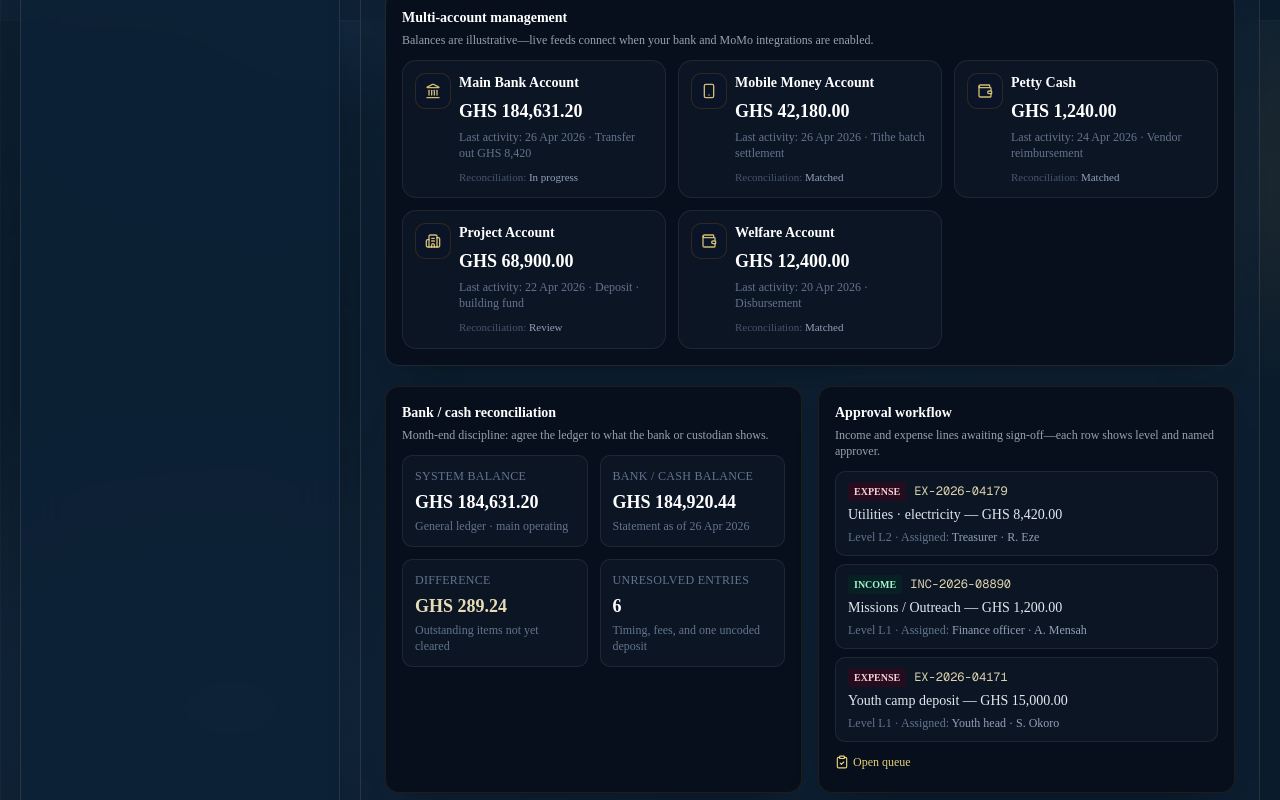
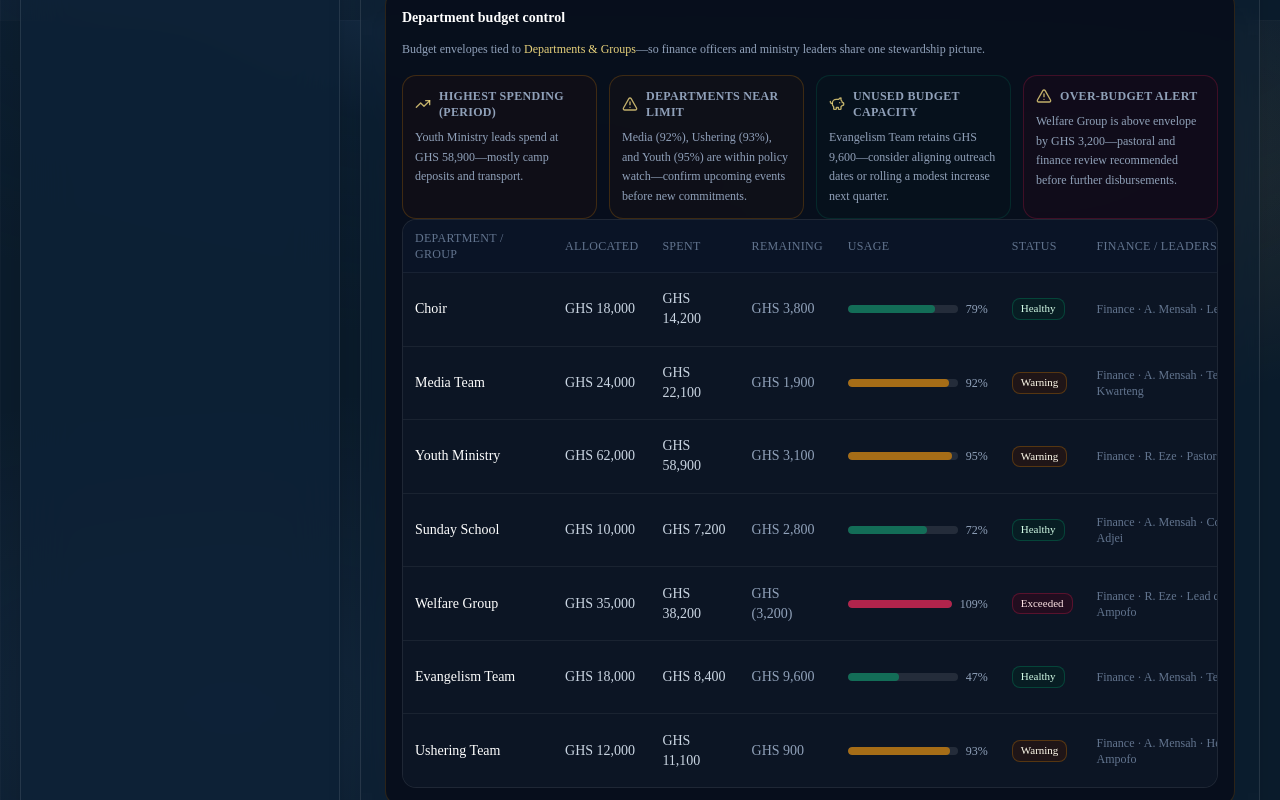
Before and after one commit to Fiximami/shepherdos-web-app, a Next.js app: page /admin/finance in a window 1280 px wide. Shown: the part 2380-3180 px from the top of the page. Built offline with nearby package versions, Linux system fonts and the light colour scheme.

Commit message:
feat: add department budget control to finance management

```diff
--- a/src/app/(admin)/admin/finance/page.tsx
+++ b/src/app/(admin)/admin/finance/page.tsx
@@ -1,6 +1,7 @@
 "use client";
 
 import {
+  AlertTriangle,
   ArrowDownLeft,
   ArrowUpRight,
   Building2,
@@ -8,10 +9,13 @@ import {
   FileBarChart,
   FileStack,
   Landmark,
+  PiggyBank,
   Scale,
   Smartphone,
+  TrendingUp,
   Wallet,
 } from "lucide-react";
+import Link from "next/link";
 import { useState } from "react";
 
 import { AdminCard } from "@/components/admin/shared/admin-card";
@@ -180,6 +184,117 @@ const budgets: BudgetRow[] = [
   { id: "b-3", department: "Outreach", allocated: "GHS 35,000", spent: "GHS 38,400", remaining: "GHS (3,400)", usagePct: 110, status: "Exceeded" },
   { id: "b-4", department: "Admin", allocated: "GHS 28,000", spent: "GHS 19,100", remaining: "GHS 8,900", usagePct: 68, status: "Healthy" },
 ];
+
+type DeptGroupBudgetRow = {
+  id: string;
+  name: string;
+  allocated: string;
+  spent: string;
+  remaining: string;
+  usagePct: number;
+  status: BudgetStatus;
+  assignee: string;
+};
+
+const departmentGroupBudgets: DeptGroupBudgetRow[] = [
+  {
+    id: "db-choir",
+    name: "Choir",
+    allocated: "GHS 18,000",
+    spent: "GHS 14,200",
+    remaining: "GHS 3,800",
+    usagePct: 79,
+    status: "Healthy",
+    assignee: "Finance · A. Mensah · Leader · G. Nwosu",
+  },
+  {
+    id: "db-media",
+    name: "Media Team",
+    allocated: "GHS 24,000",
+    spent: "GHS 22,100",
+    remaining: "GHS 1,900",
+    usagePct: 92,
+    status: "Warning",
+    assignee: "Finance · A. Mensah · Tech lead · D. Kwarteng",
+  },
+  {
+    id: "db-youth",
+    name: "Youth Ministry",
+    allocated: "GHS 62,000",
+    spent: "GHS 58,900",
+    remaining: "GHS 3,100",
+    usagePct: 95,
+    status: "Warning",
+    assignee: "Finance · R. Eze · Pastor youth · S. Okoro",
+  },
+  {
+    id: "db-ss",
+    name: "Sunday School",
+    allocated: "GHS 10,000",
+    spent: "GHS 7,200",
+    remaining: "GHS 2,800",
+    usagePct: 72,
+    status: "Healthy",
+    assignee: "Finance · A. Mensah · Coordinator · K. Adjei",
+  },
+  {
+    id: "db-welfare",
+    name: "Welfare Group",
+    allocated: "GHS 35,000",
+    spent: "GHS 38,200",
+    remaining: "GHS (3,200)",
+    usagePct: 109,
+    status: "Exceeded",
+    assignee: "Finance · R. Eze · Lead deacon · J. Ampofo",
+  },
+  {
+    id: "db-eva",
+    name: "Evangelism Team",
+    allocated: "GHS 18,000",
+    spent: "GHS 8,400",
+    remaining: "GHS 9,600",
+    usagePct: 47,
+    status: "Healthy",
+    assignee: "Finance · A. Mensah · Team lead · P. Osei",
+  },
+  {
+    id: "db-ush",
+    name: "Ushering Team",
+    allocated: "GHS 12,000",
+    spent: "GHS 11,100",
+    remaining: "GHS 900",
+    usagePct: 93,
+    status: "Warning",
+    assignee: "Finance · A. Mensah · Head usher · J. Ampofo",
+  },
+];
+
+const departmentBudgetInsights = [
+  {
+    title: "Highest spending (period)",
+    body: "Youth Ministry leads spend at GHS 58,900—mostly camp deposits and transport.",
+    icon: TrendingUp,
+    accent: "border-amber-500/20 bg-amber-950/15",
+  },
+  {
+    title: "Departments near limit",
+    body: "Media (92%), Ushering (93%), and Youth (95%) are within policy watch—confirm upcoming events before new commitments.",
+    icon: AlertTriangle,
+    accent: "border-amber-500/20 bg-amber-950/12",
+  },
+  {
+    title: "Unused budget capacity",
+    body: "Evangelism Team retains GHS 9,600—consider aligning outreach dates or rolling a modest increase next quarter.",
+    icon: PiggyBank,
+    accent: "border-emerald-500/15 bg-emerald-950/10",
+  },
+  {
+    title: "Over-budget alert",
+    body: "Welfare Group is above envelope by GHS 3,200—pastoral and finance review recommended before further disbursements.",
+    icon: AlertTriangle,
+    accent: "border-rose-500/20 bg-rose-950/15",
+  },
+] as const;
 
 const accounts = [
   {
@@ -539,6 +654,109 @@ export default function AdminFinancePage() {
         </div>
       </AdminCard>
 
+      <AdminCard title="Department budget control" className="border-amber-500/15 bg-[#080f1c]/95">
+        <p className="text-xs leading-relaxed text-slate-400">
+          Budget envelopes tied to{" "}
+          <Link href="/admin/departments" className="font-medium text-amber-200/90 underline-offset-2 hover:underline">
+            Departments &amp; Groups
+          </Link>
+          —so finance officers and ministry leaders share one stewardship picture.
+        </p>
+
+        <div className="mt-4 grid gap-3 sm:grid-cols-2 lg:grid-cols-4">
+          {departmentBudgetInsights.map((ins) => {
+            const Icon = ins.icon;
+            return (
+              <div key={ins.title} className={cn("rounded-xl border px-3 py-3", ins.accent)}>
+                <div className="flex items-center gap-2 text-xs font-semibold uppercase tracking-wide text-slate-400">
+                  <Icon className="size-4 shrink-0 text-amber-200/75" aria-hidden />
+                  {ins.title}
+                </div>
+                <p className="mt-2 text-xs leading-relaxed text-slate-400">{ins.body}</p>
+              </div>
+            );
+          })}
+        </div>
+
+        <div className="overflow-x-auto rounded-xl border border-white/[0.08] bg-[#0c1524]">
+          <table className="w-full min-w-[1180px] border-collapse text-sm">
+            <thead className="border-b border-white/[0.08] bg-[#0a1426] text-slate-500">
+              <tr>
+                {[
+                  "Department / group",
+                  "Allocated",
+                  "Spent",
+                  "Remaining",
+                  "Usage",
+                  "Status",
+                  "Finance / leadership",
+                  "Actions",
+                ].map((h) => (
+                  <th key={h} className="px-3 py-2.5 text-left text-xs font-medium uppercase tracking-wide">
+                    {h}
+                  </th>
+                ))}
+              </tr>
+            </thead>
+            <tbody>
+              {departmentGroupBudgets.map((row) => (
+                <tr key={row.id} className="border-t border-white/[0.06]">
+                  <td className="px-3 py-2.5 font-medium text-white">{row.name}</td>
+                  <td className="px-3 py-2.5 tabular-nums text-slate-300">{row.allocated}</td>
+                  <td className="px-3 py-2.5 tabular-nums text-slate-300">{row.spent}</td>
+                  <td className="px-3 py-2.5 tabular-nums text-slate-400">{row.remaining}</td>
+                  <td className="px-3 py-2.5">
+                    <div className="flex min-w-[140px] items-center gap-2">
+                      <div className="h-2 flex-1 max-w-[120px] overflow-hidden rounded-full bg-white/10">
+                        <div
+                          className={cn(
+                            "h-full rounded-full transition-[width]",
+                            row.status === "Exceeded"
+                              ? "bg-rose-500/65"
+                              : row.status === "Warning"
+                                ? "bg-amber-500/60"
+                                : "bg-emerald-500/45",
+                          )}
+                          style={{ width: `${Math.min(row.usagePct, 100)}%` }}
+                        />
+                      </div>
+                      <span className="shrink-0 tabular-nums text-xs text-slate-400">{row.usagePct}%</span>
+                    </div>
+                  </td>
+                  <td className="px-3 py-2.5">
+                    <span className={cn("inline-flex rounded-md border px-2 py-0.5 text-[11px] font-medium", budgetStatusBadge(row.status))}>
+                      {row.status}
+                    </span>
+                  </td>
+                  <td className="max-w-[260px] px-3 py-2.5 text-xs text-slate-500">{row.assignee}</td>
+                  <td className="px-3 py-2.5">
+                    <div className="flex max-w-[280px] flex-wrap gap-1">
+                      {(
+                        [
+                          ["View Budget", `View budget · ${row.name}`],
+                          ["Adjust Budget", `Adjust budget · ${row.name}`],
+                          ["View Expenses", `View expenses · ${row.name}`],
+                          ["Export Budget Report", `Export budget report · ${row.name}`],
+                        ] as const
+                      ).map(([label, msg]) => (
+                        <button
+                          key={label}
+                          type="button"
+                          onClick={() => setFeedback(`${msg} (preview).`)}
+                          className="rounded-md border border-amber-500/10 bg-white/[0.03] px-2 py-1 text-[10px] font-medium text-slate-300 hover:border-amber-400/25 hover:bg-amber-950/20"
+                        >
+                          {label}
+                        </button>
+                      ))}
+                    </div>
+                  </td>
+                </tr>
+              ))}
+            </tbody>
+          </table>
+        </div>
+      </AdminCard>
+
       <AdminCard title="Multi-account management" description="Balances are illustrative—live feeds connect when your bank and MoMo integrations are enabled." className="border-white/10 bg-[#080f1c]/95">
         <div className="grid gap-3 sm:grid-cols-2 xl:grid-cols-3">
           {accounts.map((acc) => {
```
